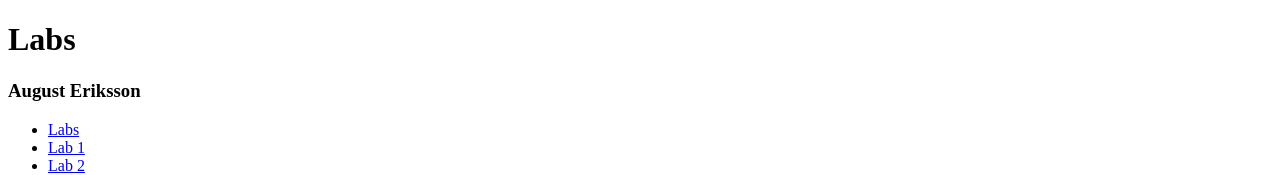
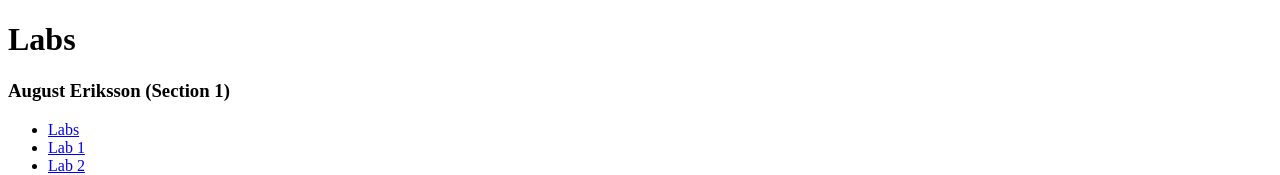
Before and after one commit to eriks-son/kanbas-react-web-app, a React (Create React App) app: page /#/Labs/Lab1 in a window 1280 px wide. Shown: the top 175 px of the page. Built offline with nearby package versions, Linux system fonts and the light colour scheme.

Commit message:
Add section number

```diff
--- a/src/Labs/index.tsx
+++ b/src/Labs/index.tsx
@@ -8,7 +8,7 @@ export default function Labs() {
   return (
     <div id="wd-labs">
       <h1>Labs</h1>
-      <h3>August Eriksson</h3>
+      <h3>August Eriksson (Section 1)</h3>
       <TOC />
       <Routes>
         <Route path="/" element={<Navigate to="Lab1" />} />
```
